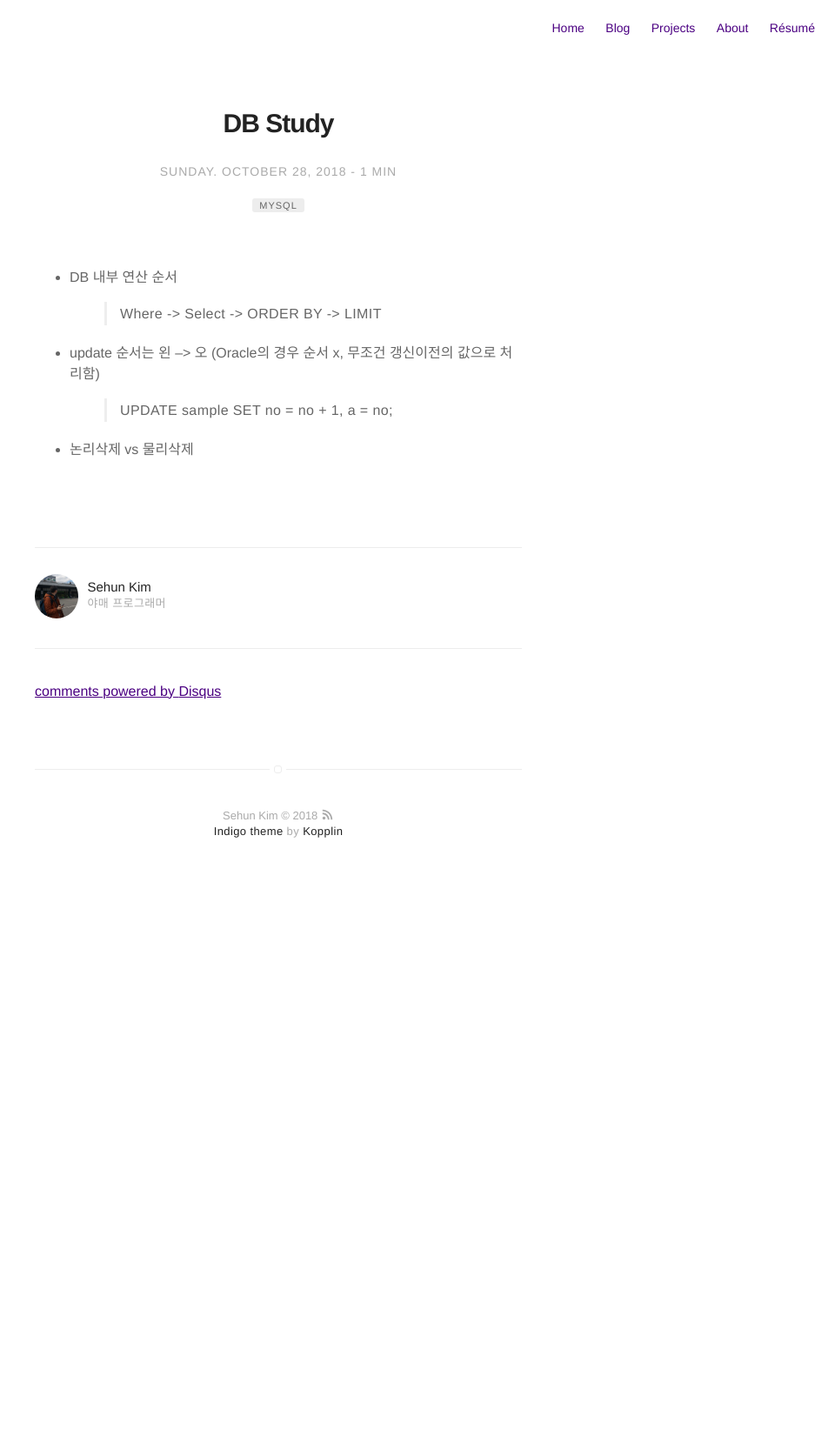
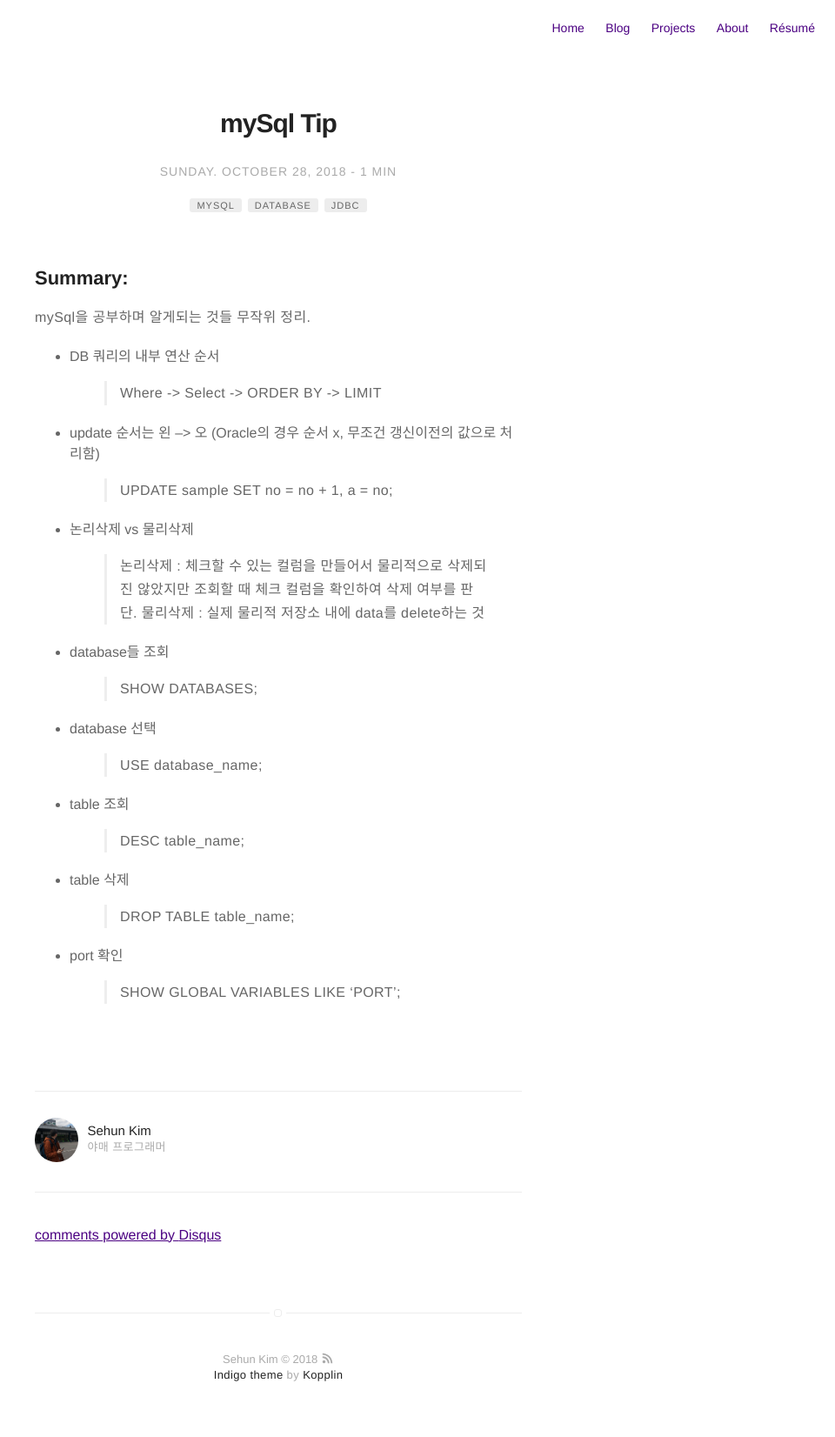
Before and after one commit to Sehun-Kim/blog, a Jekyll site: the page built from _posts/2018-10-28-DB_Study.markdown, in a window 1280 px wide. Shown: the whole page at 87% size, without its empty margins (320-1280 px from the left). Built offline with Jekyll 4.4.1, drawn with Linux system fonts in a browser that asks for light colours; comment, search, counter and statistics services are not loaded; before the commit the page ends 1027 px from its top, so only the background shows below that.

```diff
--- a/_posts/2018-09-30-OOP.markdown
+++ b/_posts/2018-09-30-OOP.markdown
@@ -1,5 +1,5 @@
 ---
-title: "JAVA 초보를 위한 객체지향 공부"
+title: "[JAVA] 초보를 위한 객체지향 Tip"
 layout: post
 date: 2018-09-30
 image:
--- a/_posts/2018-10-23-exception.markdown
+++ b/_posts/2018-10-23-exception.markdown
@@ -1,5 +1,5 @@
 ---
-title: "Checked/Unchecked Exception"
+title: "[JAVA] Checked/Unchecked Exception"
 layout: post
 date: 2018-10-23
 image:
--- a/_posts/2018-10-28-DB_Study.markdown
+++ b/_posts/2018-10-28-DB_Study.markdown
@@ -1,11 +1,13 @@
 ---
-title: "DB Study"
+title: "mySql Tip"
 layout: post
 date: 2018-10-28
 image:
 headerImage: false
 tag:
 - mySql
+- Database
+- JDBC
 category: blog
 author: sehunkim
 description: DB 공부
@@ -15,10 +17,30 @@ sitemap :
   priority : 1.0
 ---
 
-- DB 내부 연산 순서
+## Summary:
+mySql을 공부하며 알게되는 것들 무작위 정리.
+
+- DB 쿼리의 내부 연산 순서
 > Where -> Select -> ORDER BY -> LIMIT
 
 - update 순서는 왼 --> 오 (Oracle의 경우 순서 x, 무조건 갱신이전의 값으로 처리함)
 > UPDATE sample SET no = no + 1, a = no;
 
 - 논리삭제 vs 물리삭제
+> 논리삭제 : 체크할 수 있는 컬럼을 만들어서 물리적으로 삭제되진 않았지만 조회할 때 체크 컬럼을 확인하여 삭제 여부를 판단.
+> 물리삭제 : 실제 물리적 저장소 내에 data를 delete하는 것
+
+- database들 조회
+> SHOW DATABASES;
+
+- database 선택
+> USE database_name;
+
+- table 조회
+> DESC table_name;
+
+- table 삭제
+> DROP TABLE table_name;
+
+- port 확인
+> SHOW GLOBAL VARIABLES LIKE 'PORT';
```
Also changed, not shown: _posts/2018-10-29-java-lambda-stream.markdown (added, +94 -0 lines), _posts/2018-10-29-java-stream.markdown (deleted, +0 -30 lines).
